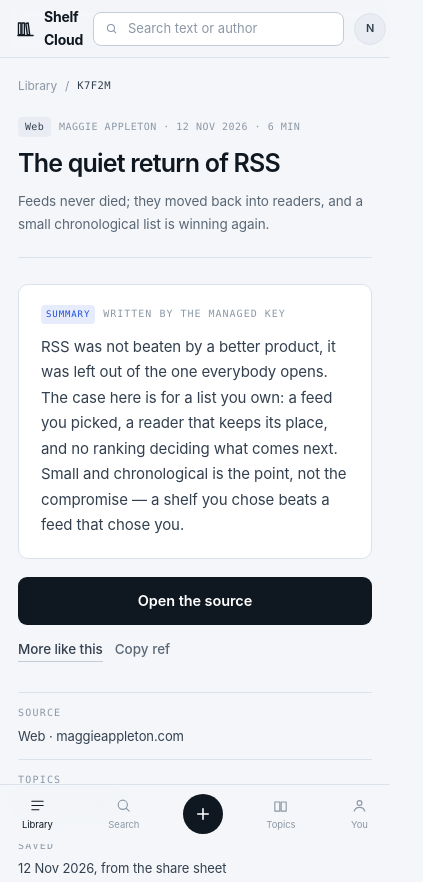
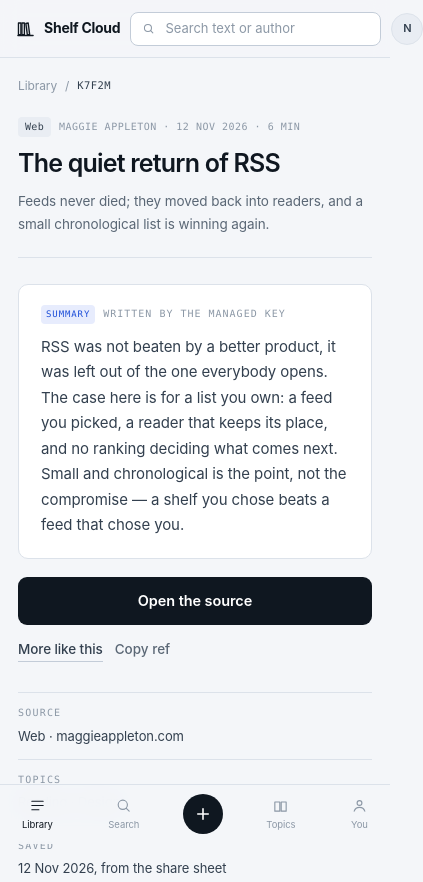
Before and after one commit to nuuritas/shelf-impeccable, a plain HTML site: page post.html in a window 390 px wide. Shown: the top 882 px of the page, 423 px wide, since content can reach past the window. Drawn offline with Linux system fonts and the light colour scheme.

Commit message:
Keep the app bar brand on one line at 390

```diff
--- a/assets/app.css
+++ b/assets/app.css
@@ -324,7 +324,8 @@ li{list-style:none}
   .shell{grid-template-columns:1fr}
   .side{display:none}
   .app-bar{padding:0 16px;gap:10px}
-  .m-brand{display:flex}
+  .m-brand{display:flex;flex:none;white-space:nowrap}
+  .app-bar .search{min-width:0}
   .app-bar .here{display:none}
   .search{width:auto;flex:1}
   .app-body{padding:20px 18px 96px}
```
